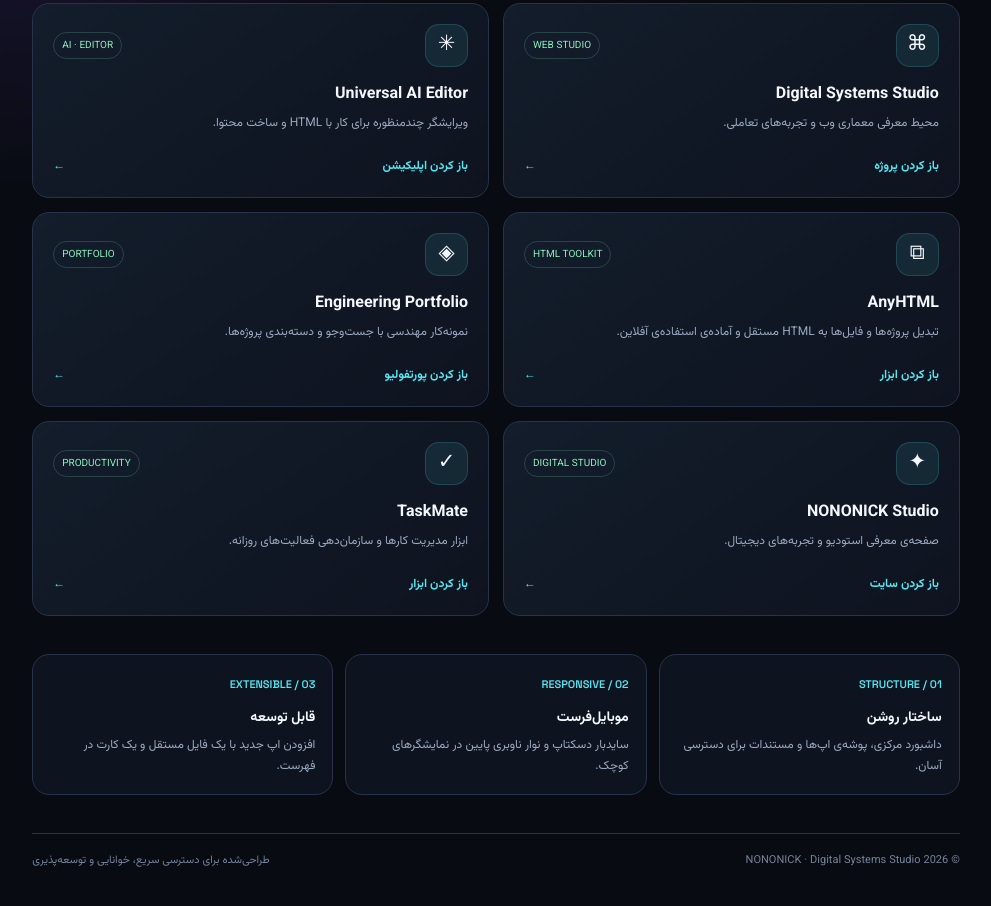
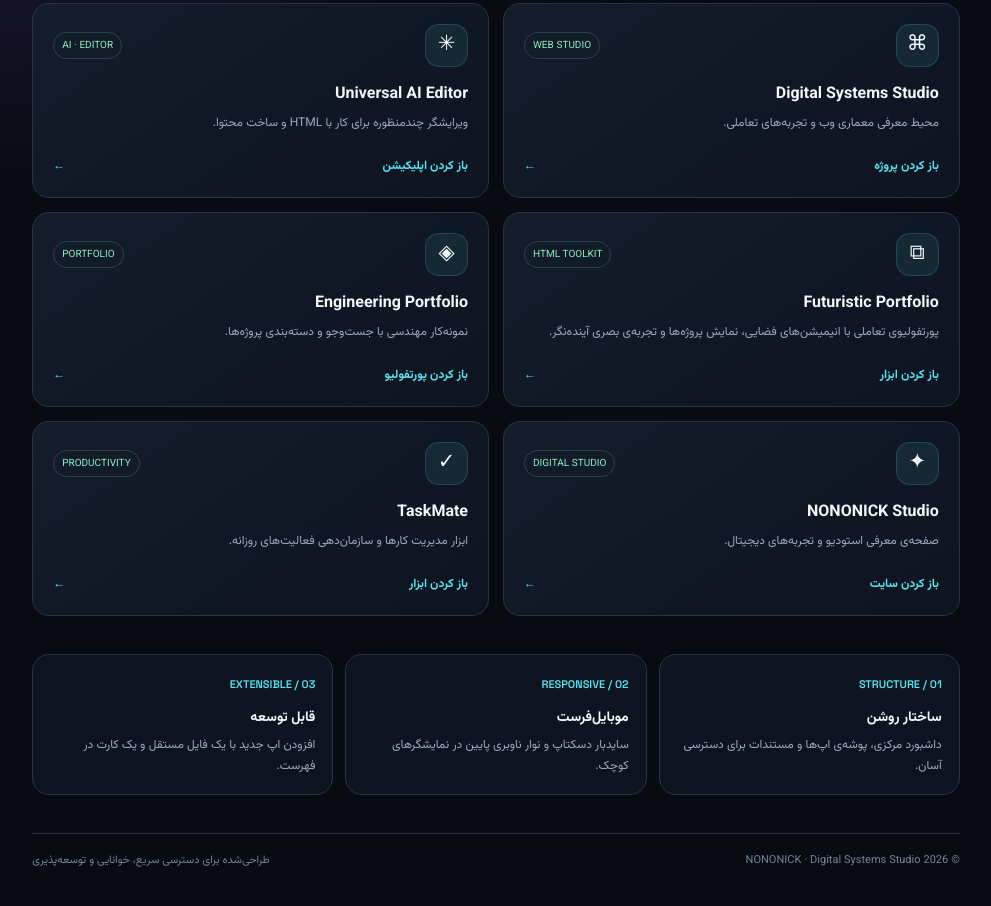
Before and after one commit to alirezasyazdi941-hash/Grrok, a plain HTML site: page index.html in a window 1280 px wide. Shown: the part 1002-1908 px from the top of the page, without its empty margins (19-1010 px from the left). Drawn offline with Linux system fonts and the light colour scheme.

Commit message:
Link portfolio directory to new interactive page

```diff
--- a/index.html
+++ b/index.html
@@ -16,7 +16,7 @@
 <body><div class="layout">
 <aside class="sidebar"><a class="brand" href="#home"><span class="mark">N.</span><span><strong>NONONICK</strong><small>Digital systems studio</small></span></a>
 <div><div class="nav-label">ناوبری اصلی</div><nav class="nav"><a class="active" href="#home"><span>⌂</span>خانه و معرفی</a><a href="#apps"><span>▦</span>اپلیکیشن‌ها</a><a href="#workflow"><span>⌘</span>معماری سیستم</a><a href="README.md"><span>↗</span>مستندات پروژه</a></nav></div>
-<div><div class="nav-label">دسترسی سریع</div><nav class="nav"><a href="apps/nomomail.html"><span>✉</span>NonoMail AI</a><a href="apps/anyhtml.html"><span>⧉</span>AnyHTML</a><a href="apps/taskmate.html"><span>✓</span>TaskMate</a></nav></div>
+<div><div class="nav-label">دسترسی سریع</div><nav class="nav"><a href="apps/nomomail.html"><span>✉</span>NonoMail AI</a><a href="apps/futuristic-portfolio.html"><span>⧉</span>AnyHTML</a><a href="apps/taskmate.html"><span>✓</span>TaskMate</a></nav></div>
 <div class="status"><b>● استودیو دیجیتال</b><p>یک نقطه‌ی شروع برای ابزارها، اپ‌ها و تجربه‌های تعاملی.</p></div></aside>
 <main class="main" id="home"><div class="mobilehead"><a class="brand" href="#home"><span class="mark">N.</span><span><strong>NONONICK</strong><small>Digital systems studio</small></span></a><span class="chip">v1.0 · Studio</span></div>
 <div class="topbar"><div class="muted" style="font-size:12px">استودیو / <span style="color:var(--text)">داشبورد اصلی</span></div><div style="display:flex;gap:7px"><span class="chip">موبایل‌فرست</span><span class="chip">طراحی سیستماتیک</span></div></div>
@@ -28,7 +28,7 @@
 <a class="card" href="apps/ios-portfolio.html"><div class="cardtop"><span class="appicon">▣</span><span class="tag">PORTFOLIO OS</span></div><h3>iOS Home Screen Portfolio</h3><p>پورتفولیو با الهام از ویجت‌ها، صفحه‌ی اصلی iOS و تعاملات لمسی.</p><div class="cardfoot">باز کردن پروژه <span>←</span></div></a>
 <a class="card" href="apps/digital-studio.html"><div class="cardtop"><span class="appicon">⌘</span><span class="tag">WEB STUDIO</span></div><h3>Digital Systems Studio</h3><p>محیط معرفی معماری وب و تجربه‌های تعاملی.</p><div class="cardfoot">باز کردن پروژه <span>←</span></div></a>
 <a class="card" href="apps/ai-editor.html"><div class="cardtop"><span class="appicon">✳</span><span class="tag">AI · EDITOR</span></div><h3>Universal AI Editor</h3><p>ویرایشگر چندمنظوره برای کار با HTML و ساخت محتوا.</p><div class="cardfoot">باز کردن اپلیکیشن <span>←</span></div></a>
-<a class="card" href="apps/anyhtml.html"><div class="cardtop"><span class="appicon">⧉</span><span class="tag">HTML TOOLKIT</span></div><h3>AnyHTML</h3><p>تبدیل پروژه‌ها و فایل‌ها به HTML مستقل و آماده‌ی استفاده‌ی آفلاین.</p><div class="cardfoot">باز کردن ابزار <span>←</span></div></a>
+<a class="card" href="apps/futuristic-portfolio.html"><div class="cardtop"><span class="appicon">⧉</span><span class="tag">HTML TOOLKIT</span></div><h3>Futuristic Portfolio</h3><p>پورتفولیوی تعاملی با انیمیشن‌های فضایی، نمایش پروژه‌ها و تجربه‌ی بصری آینده‌نگر.</p><div class="cardfoot">باز کردن ابزار <span>←</span></div></a>
 <a class="card" href="apps/portfolio.html"><div class="cardtop"><span class="appicon">◈</span><span class="tag">PORTFOLIO</span></div><h3>Engineering Portfolio</h3><p>نمونه‌کار مهندسی با جست‌وجو و دسته‌بندی پروژه‌ها.</p><div class="cardfoot">باز کردن پورتفولیو <span>←</span></div></a>
 <a class="card" href="apps/nononick-studio.html"><div class="cardtop"><span class="appicon">✦</span><span class="tag">DIGITAL STUDIO</span></div><h3>NONONICK Studio</h3><p>صفحه‌ی معرفی استودیو و تجربه‌های دیجیتال.</p><div class="cardfoot">باز کردن سایت <span>←</span></div></a>
 <a class="card" href="apps/taskmate.html"><div class="cardtop"><span class="appicon">✓</span><span class="tag">PRODUCTIVITY</span></div><h3>TaskMate</h3><p>ابزار مدیریت کارها و سازمان‌دهی فعالیت‌های روزانه.</p><div class="cardfoot">باز کردن ابزار <span>←</span></div></a>
```
